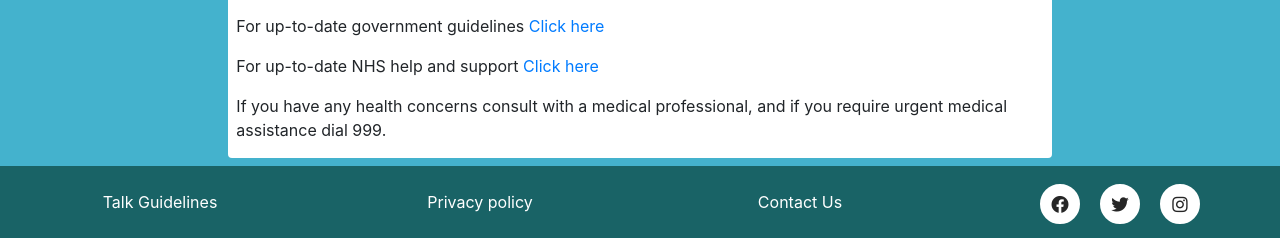
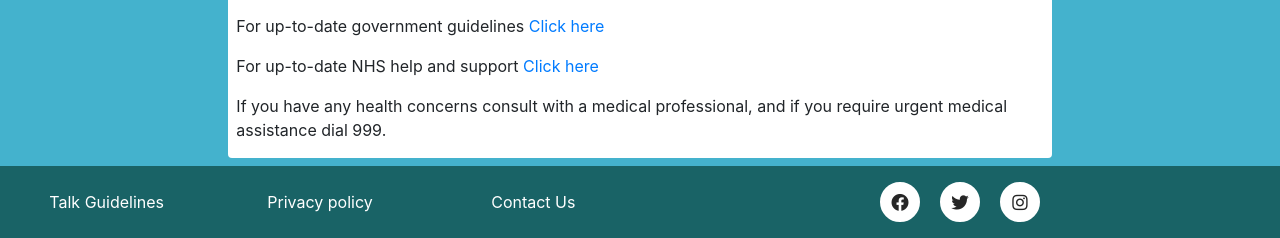
Before and after one commit to ccarabine/coronavirusforum, a Django app: page /aboutus/ in a window 1280 px wide. Shown: the part 758-996 px from the top of the page. Run offline with Django 4.2, Linux system fonts and the light colour scheme; data that the repository does not hold is empty; some libraries are stand-ins or nearby versions.

Commit message:
Fix development issue-9

```diff
--- a/templates/base.html
+++ b/templates/base.html
@@ -56,18 +56,20 @@
     </main>
     <!-- Footer -->
     <footer class="mt-auto background-color-main">
+
             <div class="ft-container pt-2 pb-2 header-title-color">
                 <div class="row mx-auto ft-center pt-3 pb-3">
-                <div class="col-2 col-md-3 ft-links">
+                    <div class="col-lg-2 col-md-3 col-4 ft-links">
                         <a href="{% url 'talkguidelines' %}">Talk Guidelines </a>
                     </div>
-                <div class="col-2 col-md-3 ft-links">
+                    <div class="col-lg-2 col-md-3 col-4 ft-links">
                         <a href="{% url 'privacypolicy' %}">Privacy policy </a>
                     </div>
-                <div class="col-2 col-md-3 ft-links">
+                    <div class="col-lg-2 col-md-3 col-4 ft-links">
                         <a href="{% url 'contactus' %}" >Contact Us</a>
                     </div>
-                <div class="col-6 col-md-3 mt-1 ft-links">
+
+                    <div class="col-lg-6 col-md-3 col-12 mb-1 mt-4 mt-md-1  ft-links">
                         <ul>
                             <li>
                                 <a href="https://www.facebook.com" target="_blank" rel="noreferrer"
@@ -87,6 +89,7 @@
                         </ul>
                     </div>
                 </div>
+
         </div>
     </footer>
 
```
Lines whose indentation alone changed are shown as unchanged.
